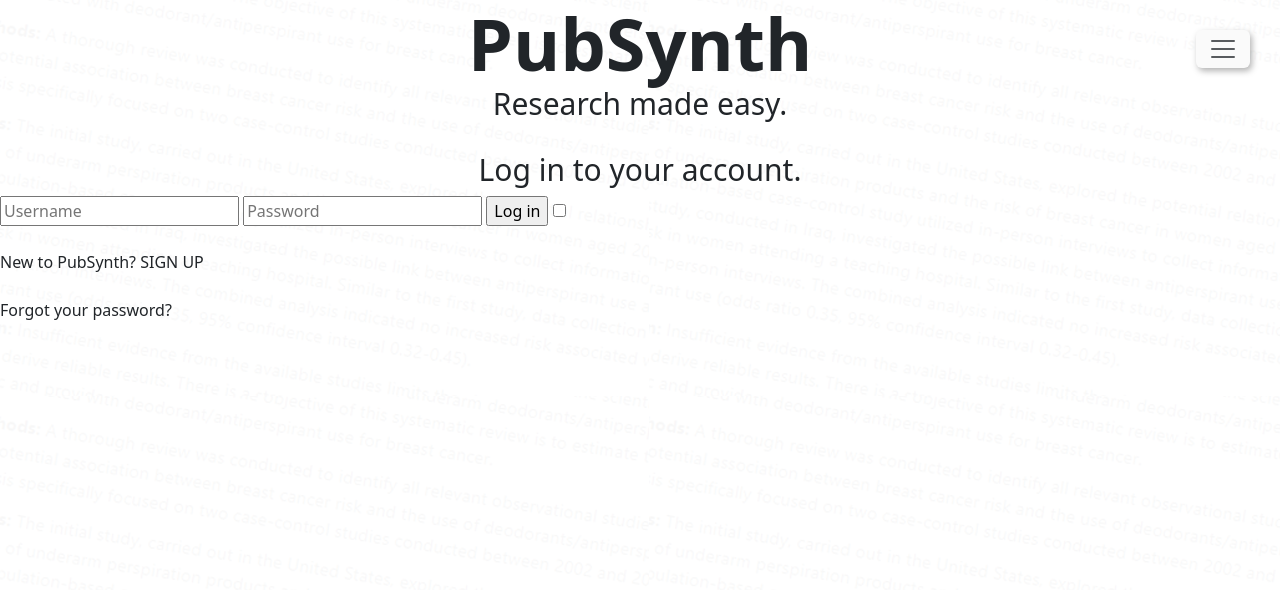
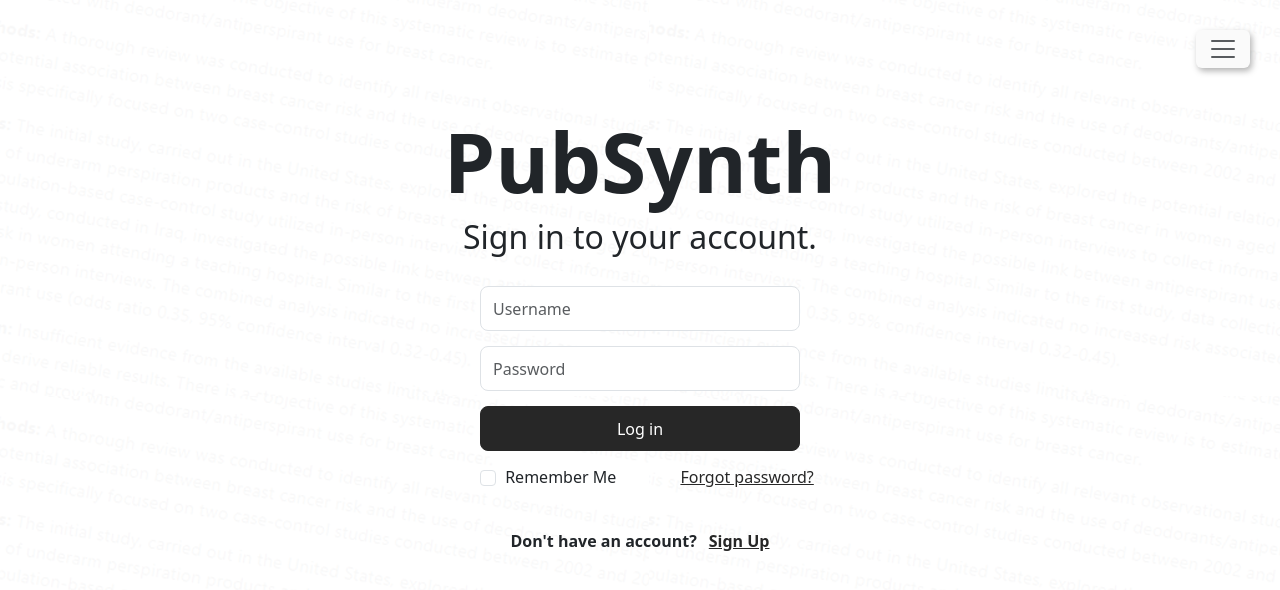
Before and after one commit to colearm/pubsynth, a Flask app: page /login in a window 1280 px wide. Shown: the top 590 px of the page. Run offline with Flask 3, Linux system fonts and the light colour scheme.

Commit message:
styled login and registration page

```diff
--- /dev/null
+++ b/static/login.css
@@ -0,0 +1,61 @@
+.nav-link:link {
+    color: black;
+}
+
+.navs {
+    margin-top: 10%;
+}
+
+h1 {
+    font-size: 82px;
+}
+
+h2 {
+    font-weight: 370;
+    margin-bottom: 30px;
+}
+
+.form-group {
+    margin-bottom: 15px;
+}
+
+.form-control {
+    width: 320px;
+    height: 45px;
+    transition: 0.3s;
+    border-width: 1px;
+}
+
+.form-control:hover {
+    filter: drop-shadow(2px 3px 5px rgba(0, 0, 0, 0.1));
+}
+
+.form-control:focus {
+    border-color: #686868;
+    box-shadow: 0 0 0 0.2rem rgba(104, 104, 104, 0.25);
+}
+
+.btn-secondary {
+    background-color: #272727;
+    border-color: #272727;
+    width: 320px;
+    height: 45px;
+}
+
+.btn-secondary:hover {
+    background-color: #686868;
+    border-color: #686868;
+}
+
+a {
+    color: #272727;
+    text-decoration: underline;
+}
+
+.redirect {
+    font-weight: bold;
+}
+
+.redirect span {
+    margin-right: 12px;
+}
--- a/static/main.css
+++ b/static/main.css
@@ -95,3 +95,20 @@ hr {
     flex-direction: column;
     align-items: center;
 }
+
+a {
+    text-decoration: none;
+    color: #212529;
+}
+
+h1 {
+    font-weight: 700;
+    text-align: center;
+    font-size: 72px;
+}
+
+.alerts {
+    width: 50%;
+    position: fixed;
+    left: 25%;
+}
--- /dev/null
+++ b/templates/alerts.html
@@ -0,0 +1,12 @@
+<div class="alerts">
+    {% with messages = get_flashed_messages(with_categories=True) %}
+        {% if messages %}
+            {% for category, message in messages %}
+                <div class="alert alert-{{ category }} alert-dismissible fade show" role="alert" style="text-align: center;">
+                    {{ message }}
+                    <button type="button" class="btn-close" data-bs-dismiss="alert"></button>
+                </div>
+            {% endfor %}
+        {% endif %}
+    {% endwith %}
+</div>
--- a/templates/login.html
+++ b/templates/login.html
@@ -7,62 +7,68 @@
 		<link rel="icon" type="image/x-icon" href="/static/favicon.ico" />
         <link href="https://cdn.jsdelivr.net/npm/bootstrap@5.3.0-alpha3/dist/css/bootstrap.min.css" rel="stylesheet" integrity="sha384-KK94CHFLLe+nY2dmCWGMq91rCGa5gtU4mk92HdvYe+M/SXH301p5ILy+dN9+nJOZ" crossorigin="anonymous" />
         <link rel="stylesheet" href="/static/main.css" />
+        <link rel="stylesheet" href="/static/login.css" />
         <style>
-            .nav-link:link {
-                color: black;
+            .form-check-input:focus {
+                border-color: #272727;
+                box-shadow: 0 0 0 0.2rem rgba(39, 39, 39, 0.25);
             }
 
-            a {
-				text-decoration: none;
-				color: #212529;
+            .form-check-input:checked {
+                background-color: #272727;
+                border-color: #272727;
             }
 
-			h1 {
-				font-weight: 700;
-				text-align: center;
-				font-size: 72px;
+            .remember-me {
+                position: relative;
+                bottom: 1px;
+                left: 5px;
             }
 
-			h2 {
-				font-weight: 330;
-				text-align: center;
-				font-size: 30px;
+            .forgot-password {
+                position: relative;
+                bottom: 1px;
+                left: 65px;
             }
 
-			.navs {
-				margin-bottom: 30px;
+            .register {
+                font-weight: bold;
+            }
+
+            .register span {
+                margin-right: 12px;
             }
         </style>
     </head>
-    <body style="background-image: url(/static/bg.png)">
-        {% with messages = get_flashed_messages(with_categories=True) %}
-            {% if messages %}
-                {% for category, message in messages %}
-                    <div class="alert alert-{{ category }} alert-dismissible fade show" role="alert">
-                        {{ message }}
-                        <button type="button" class="btn-close" data-bs-dismiss="alert"></button>
-                    </div>
-                {% endfor %}
-            {% endif %}
-        {% endwith %}
+    <body>
+        {% include 'alerts.html' %}
+        <div class="container flex">
             <div class="navs">
                 {% include 'offcanvas.html' %}
-            <h1 style="margin-bottom: 0px">PubSynth</h1>
-		    <h2>Research made easy.</h2>
+                <h1>PubSynth</h1>
             </div>
-        <h2>Log in to your account.</h2>
-        <form action="" method="post">
+            <h2>Sign in to your account.</h2>
+            <form method="post">
                     {{ form.hidden_tag() }}
-            {{ form.username }}
-            {{ form.password }}
-            {{ form.submit }}
-            {{ form.remember_me }}
+                    <div class="form-group">
+                        {{ form.username(class="form-control rounded-3") }}
+                    </div>
+                    <div class="form-group">
+                        {{ form.password(class="form-control rounded-3") }}
+                    </div>
+                    <div class="form-group">
+                        {{ form.submit(class="btn btn-secondary rounded-3") }}
+                    </div>
+                    <div class="form-group">
+                        {{ form.remember_me(class="form-check-input") }}
+                        {{ form.remember_me.label(class="remember-me") }}
+                        <a href="/forgot-password" class="forgot-password">Forgot password?</a>
+                    </div>
             </form>
-        <br>
-        <span>New to PubSynth? </span><a href="/register">SIGN UP</a>
-        <br>
-        <br>
-        <a href="/forgot-password">Forgot your password?</a>
+            <div class="redirect mt-4">
+                <span>Don't have an account?</span><a href="/register">Sign Up</a>
+            </div>
+        </div>
         <script src="https://cdn.jsdelivr.net/npm/bootstrap@5.3.0-alpha3/dist/js/bootstrap.bundle.min.js" integrity="sha384-ENjdO4Dr2bkBIFxQpeoTz1HIcje39Wm4jDKdf19U8gI4ddQ3GYNS7NTKfAdVQSZe" crossorigin="anonymous"></script>
     </body>
 </html>
```
Also changed, not shown: templates/forgot.html (+4 -12 lines), templates/register.html (+29 -22 lines), templates/reset.html (+4 -12 lines), templates/results.html (+2 -13 lines), templates/search.html (+1 -7 lines). Lines whose indentation alone changed are shown as unchanged.
